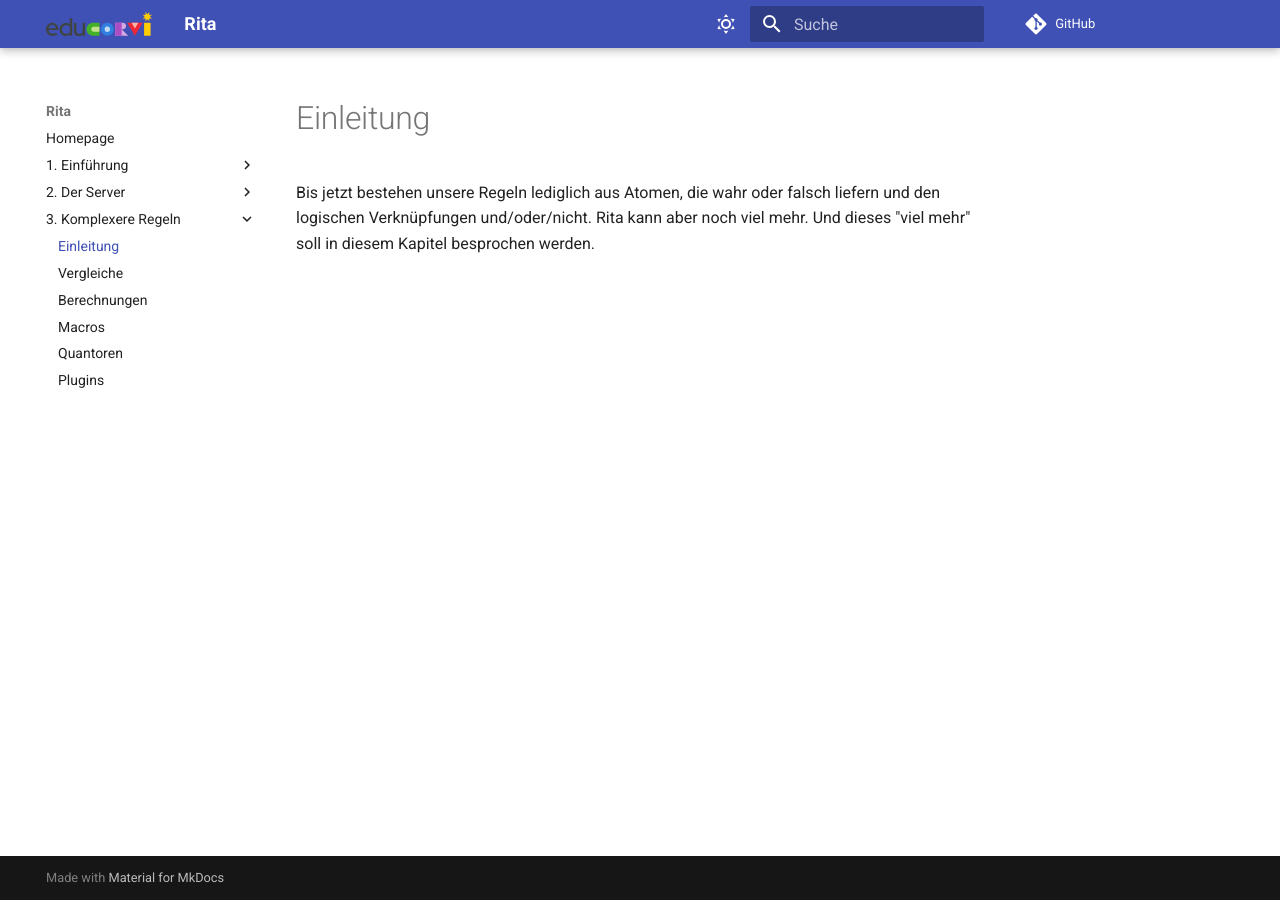
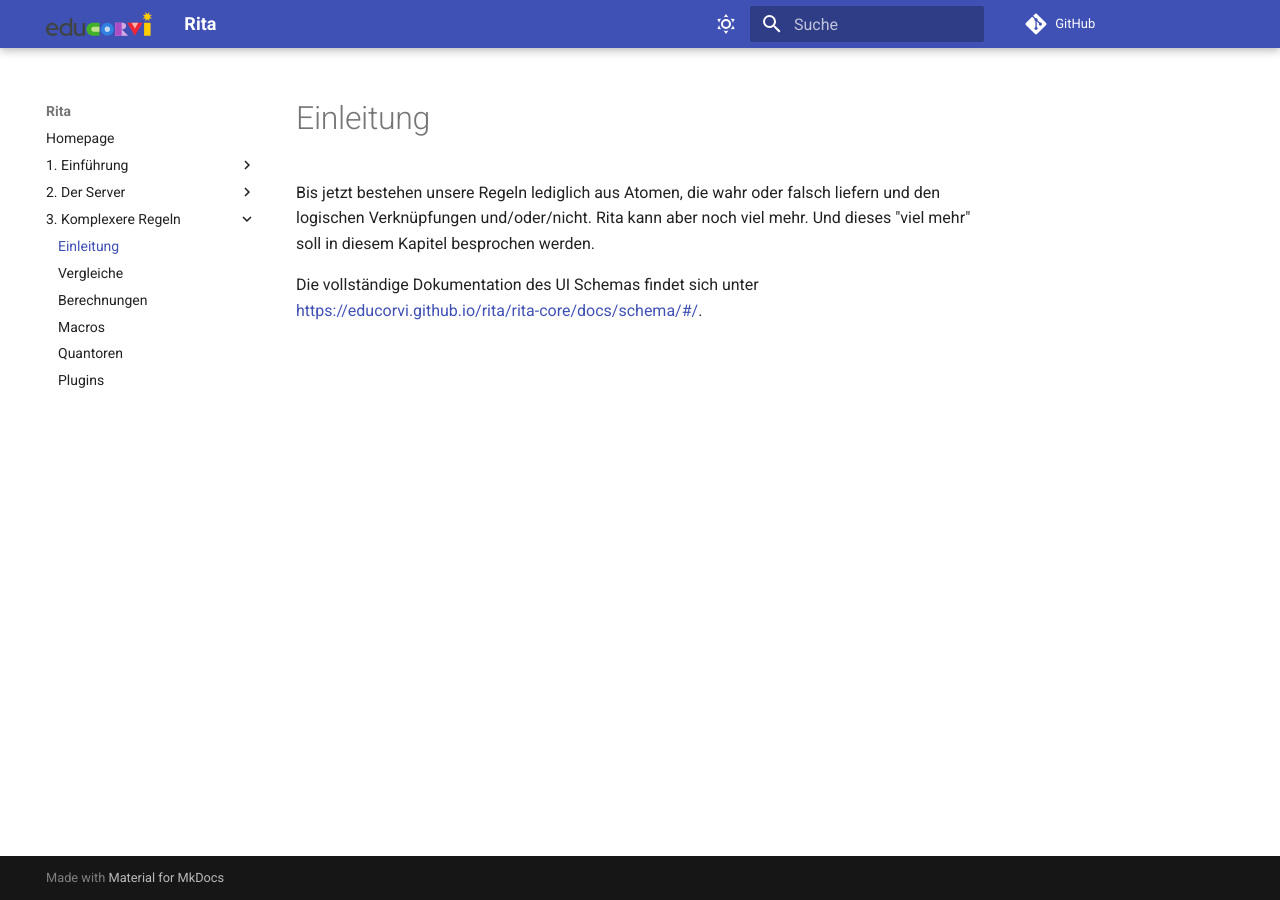
Before and after one commit to educorvi/rita_einfuehrung, an MkDocs documentation site: the page built from docs/3. Komplexere Regeln/06_einleitung.md, in a window 1280 px wide. Built offline with MkDocs 1.6.1 and Material for MkDocs 9.7.7, drawn with Linux system fonts in a browser that asks for light colours; plug-ins that fetch from the network failed and are left out; comment, search, counter and statistics services are not loaded.

Commit message:
fix: add link to complete UI schema documentation

```diff
--- a/docs/3. Komplexere Regeln/06_einleitung.md
+++ b/docs/3. Komplexere Regeln/06_einleitung.md
@@ -1,2 +1,6 @@
 # Einleitung
-Bis jetzt bestehen unsere Regeln lediglich aus Atomen, die wahr oder falsch liefern und den logischen Verknüpfungen und/oder/nicht. Rita kann aber noch viel mehr. Und dieses "viel mehr" soll in diesem Kapitel besprochen werden.
+Bis jetzt bestehen unsere Regeln lediglich aus Atomen, die wahr oder falsch liefern und den logischen Verknüpfungen und/oder/nicht.
+Rita kann aber noch viel mehr.
+Und dieses "viel mehr" soll in diesem Kapitel besprochen werden.
+
+Die vollständige Dokumentation des UI Schemas findet sich unter [https://educorvi.github.io/rita/rita-core/docs/schema/#/](https://educorvi.github.io/rita/rita-core/docs/schema/#/).
```
